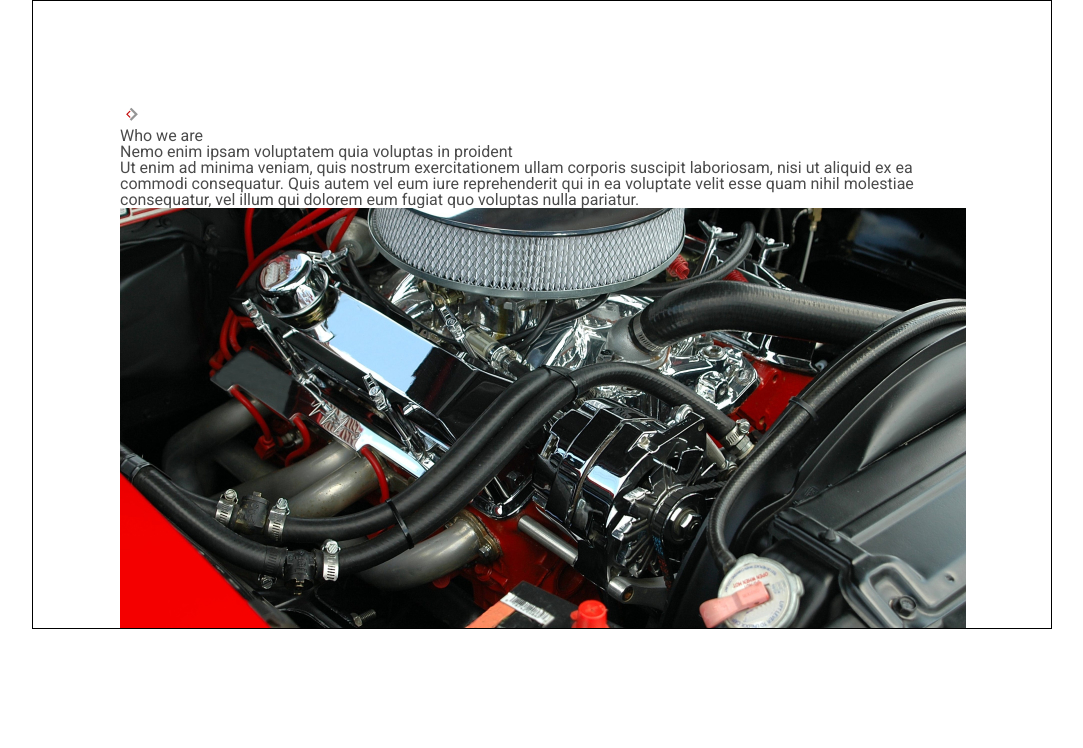
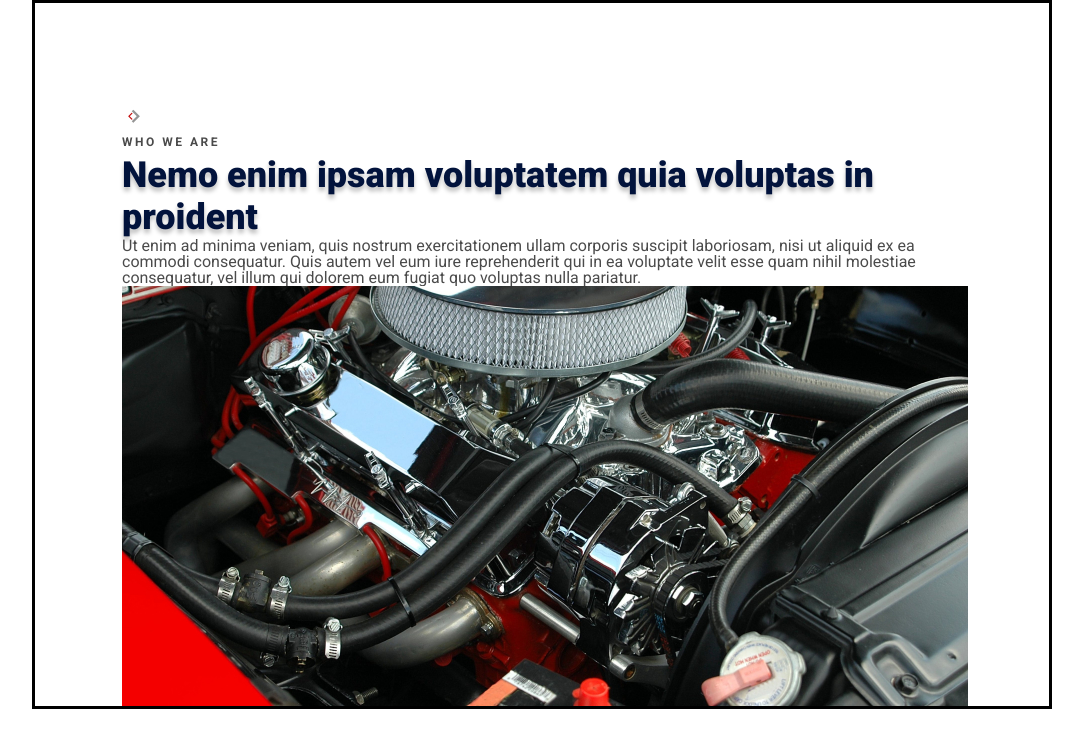
Before and after one commit to Edemr26/Lesson_6_Praktika-07-12, a plain HTML site: page index.html in a window 1280 px wide. Shown: the whole page, without its empty margins (98-1181 px from the left). Drawn offline with Linux system fonts and the light colour scheme.

Commit message:
10/12/23/22:19

```diff
--- a/css/style.css
+++ b/css/style.css
@@ -71,18 +71,37 @@ body {
 	border: 1px solid black;
 	margin: 0 auto;
 }
+.content {
+	max-width: 1020px;
+	border: 3px solid black;
+}
+.supertitle {
+}
+.labeL {
+	max-width: 17px;
 
-.supertitle {}
+}
+.WhO {
+font-size: 12px;
+font-style: normal;
+font-weight: 700;
+line-height: 24px; /* 200% */
+letter-spacing: 2.5px;
+text-transform: uppercase;
+}
 
-.labeL {}
-
-.WhO {}
-
-.nemo {}
-
-.text {}
-
-.img-text {}
+.nemo {
+	color: #02133C;
+	text-shadow: 0px 4px 4px rgba(0, 0, 0, 0.25);
+font-size: 36px;
+font-style: normal;
+font-weight: 900;
+line-height: 42px; /* 116.667% */
+}
+.text {
+}
+.img-text {
+}
 
 /*
 .main {
```
